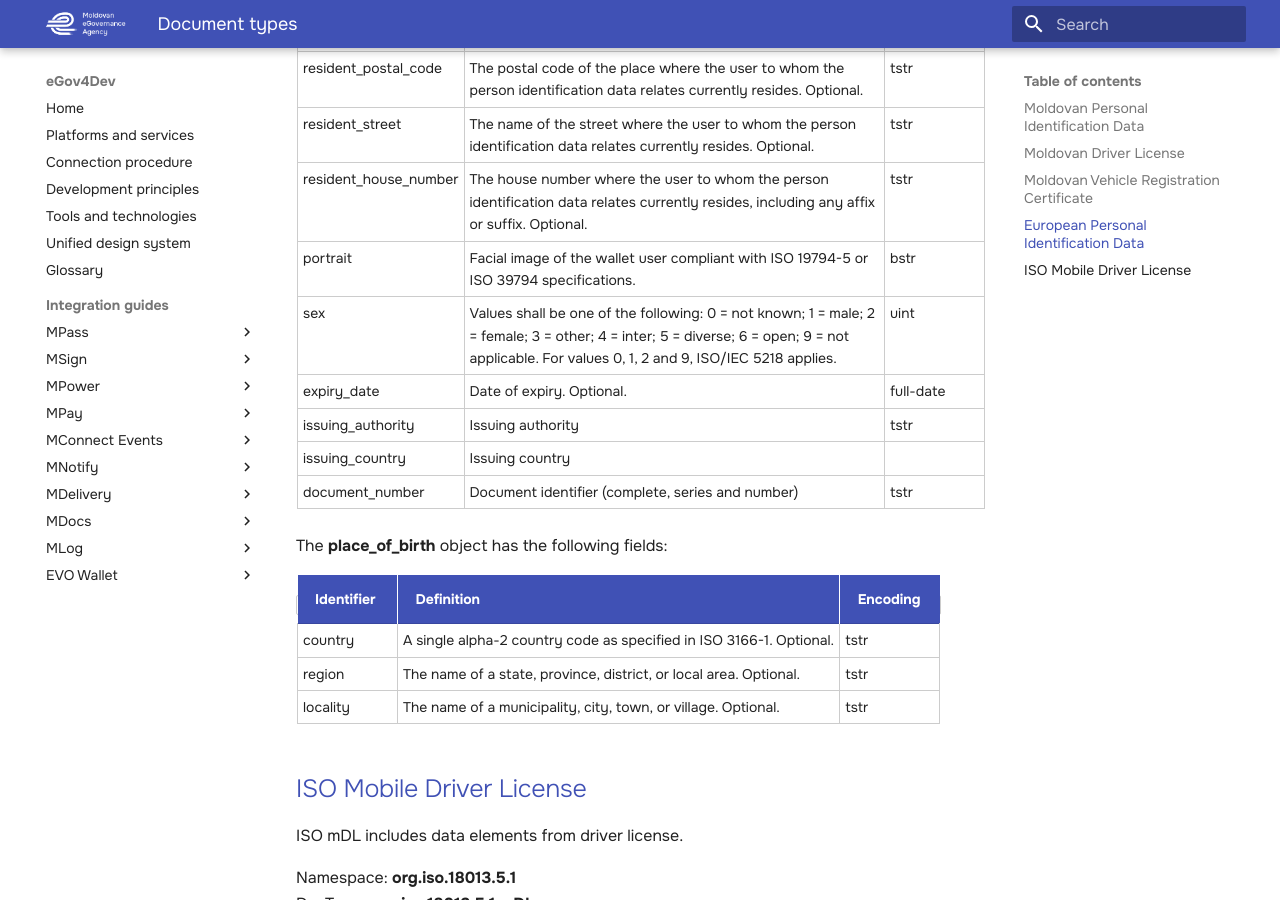
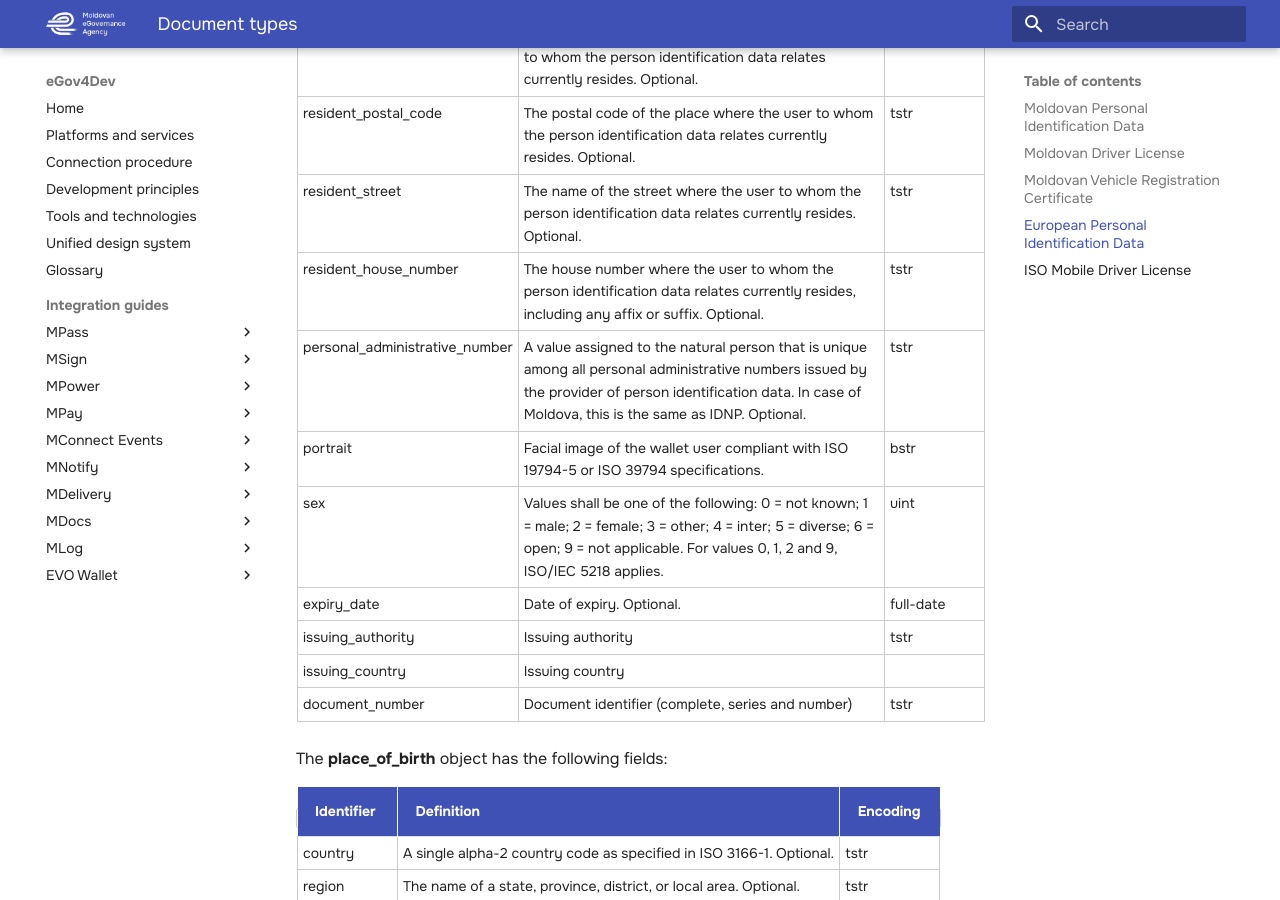
Before and after one commit to egov-moldova/egov4dev, an MkDocs documentation site: the page built from docs/guides/evo-wallet/documents.md, in a window 1280 px wide and 900 px high, scrolled down 4591 px. Built offline with MkDocs 1.6.1 and Material for MkDocs 9.7.7, drawn with Linux system fonts in a browser that asks for light colours; some of the changed text lies outside the part shown.

Commit message:
Doc fixes for EVO Wallet

```diff
--- a/docs/guides/evo-wallet/documents.md
+++ b/docs/guides/evo-wallet/documents.md
@@ -9,7 +9,7 @@
 
 | Identifier | Definition | Encoding |
 |---|---|---|
-| idnp | IDNP | tstr |
+| idnp | Unique number of the person | tstr |
 | family_name | Family name | tstr |
 | given_name | Given names | tstr |
 | sex | Sex | uint |
@@ -43,7 +43,7 @@
 
 | Identifier | Definition | Encoding |
 |---|---|---|
-| idnp | IDNP | tstr |
+| idnp | Unique number of the person | tstr |
 | family_name | Family name | tstr |
 | given_name | Given names | tstr |
 | birth_date | Date of birth | full-date |
@@ -136,6 +136,7 @@
 | resident_postal_code | The postal code of the place where the user to whom the person identification data relates currently resides. Optional. | tstr |
 | resident_street | The name of the street where the user to whom the person identification data relates currently resides. Optional. | tstr |
 | resident_house_number | The house number where the user to whom the person identification data relates currently resides, including any affix or suffix. Optional. | tstr |
+| personal_administrative_number | A value assigned to the natural person that is unique among all personal administrative numbers issued by the provider of person identification data. In case of Moldova, this is the same as IDNP. Optional. | tstr |
 | portrait | Facial image of the wallet user compliant with ISO 19794-5 or ISO 39794 specifications. | bstr |
 | sex | Values shall be one of the following: 0 = not known; 1 = male; 2 = female; 3 = other; 4 = inter; 5 = diverse; 6 = open; 9 = not applicable. For values 0, 1, 2 and 9, ISO/IEC 5218 applies. | uint |
 | expiry_date | Date of expiry. Optional. | full-date |
```
Also changed, not shown: docs/guides/evo-wallet/format.md (+5 -5 lines).
